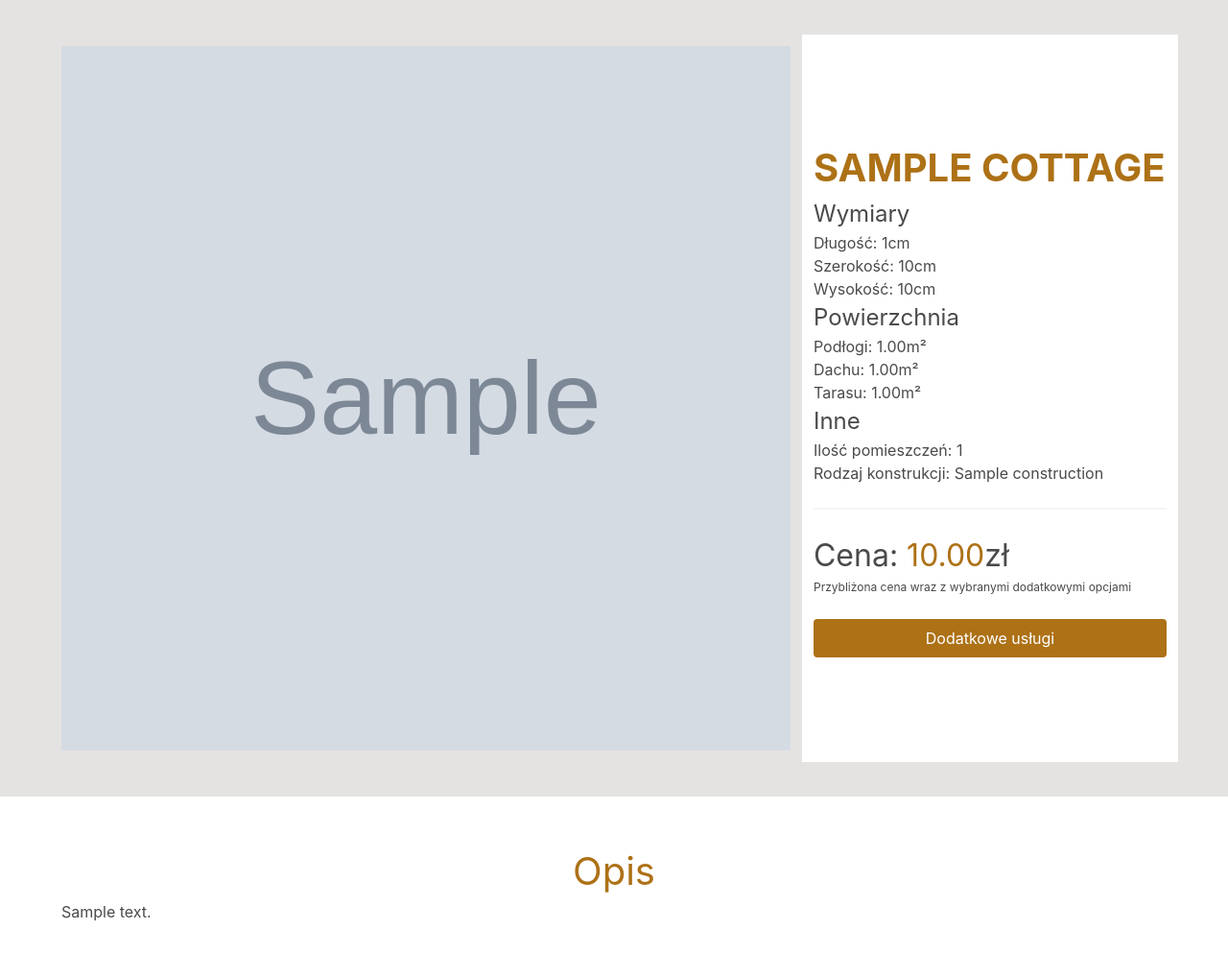
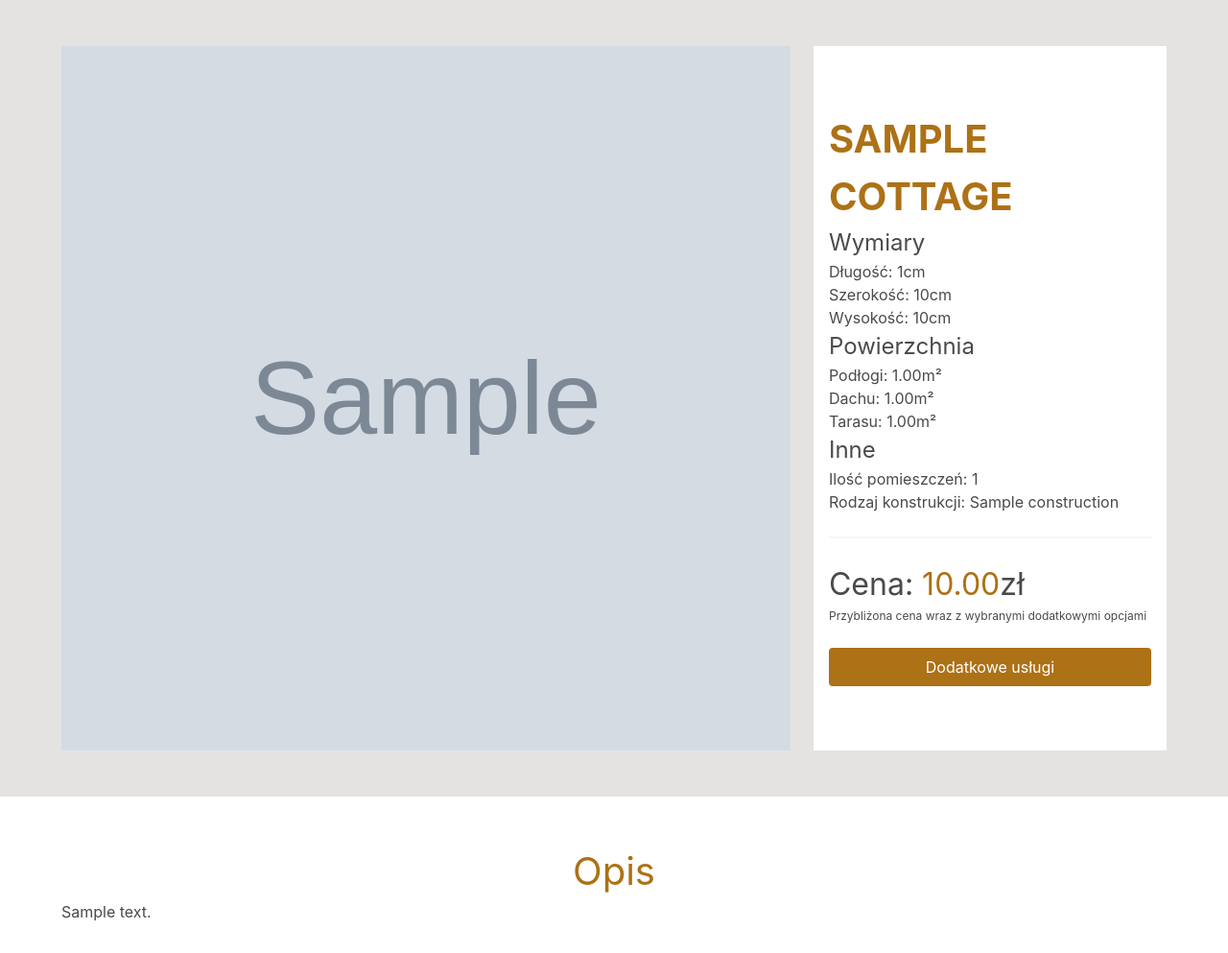
Before and after one commit to Patryk-Kowalczyk/Domki, a Django app: a page that uses templates/pages/cottagepage.html in a window 1280 px wide. Shown: the part 64-1057 px from the top of the page at 96% size. Run offline with Django 3.2, Linux system fonts and the light colour scheme; tables that the repository leaves empty hold one stand-in row (values such as "Sample post"); grey boxes marked "Sample" are stand-in pictures; some libraries are stand-ins or nearby versions.

Commit message:
Style changes

```diff
--- a/static/bulma/sass/custom.sass
+++ b/static/bulma/sass/custom.sass
@@ -1,6 +1,9 @@
 @import "./node_modules/bulma/sass/utilities/initial-variables"
 // Custom styles
 $background-homepage: #E4E3E2
+
+select
+  overflow: hidden
 
 .is-size-1
   line-height: 3.5rem
@@ -23,6 +26,12 @@ $background-homepage: #E4E3E2
   & .column
     & > *
       color: white !important
+
+.cottage-info
+  height: 100%
+  display: flex
+  flex-direction: column
+  justify-content: center
 
 .messages
   display: flex
@@ -213,6 +222,24 @@ footer.footer
   &:hover
     transform: scale(1.05)
 
+// Scrollbar
+
+::-webkit-scrollbar
+ width: 13px
+ height: 13px
+
+::-webkit-scrollbar-thumb
+  background-color: $grey-light
+  border-radius: 10px
+  transition: .3s ease-in-out
+
+::-webkit-scrollbar-thumb:hover
+  background-color: lighten($grey-light, 5)
+
+::-webkit-scrollbar-track
+ background: #ffffff
+ border-radius: 10px
+ box-shadow: inset 7px 10px 12px #f0f0f0
 
 
 
--- a/templates/pages/cottagepage.html
+++ b/templates/pages/cottagepage.html
@@ -71,7 +71,8 @@
 
 
             </div>
-            <div class="column is-flex is-flex-direction-column is-justify-content-center has-background-white">
+            <div class="column">
+                <div class="cottage-info has-background-white p-4">
                     <h1 class="is-size-2 has-text-primary is-uppercase has-text-weight-bold">
                     {{ cottage.name }}
                     </h1>
@@ -94,6 +95,7 @@
                     <p class="is-size-3">Cena: <span class="has-text-primary price">{{ cottage.price }}</span>zł</p>
                     <p class="is-size-7">Przybliżona cena wraz z wybranymi dodatkowymi opcjami</p>
                     <button class="button is-primary mt-5" id="optional-services">Dodatkowe usługi</button>
+                </div>
             </div>
         </div>
     </div>
```
Also changed, not shown: templates/pages/homepage.html (+11 -3 lines), static/bulma/css/style.css, 1 other file. Lines whose indentation alone changed are shown as unchanged.
